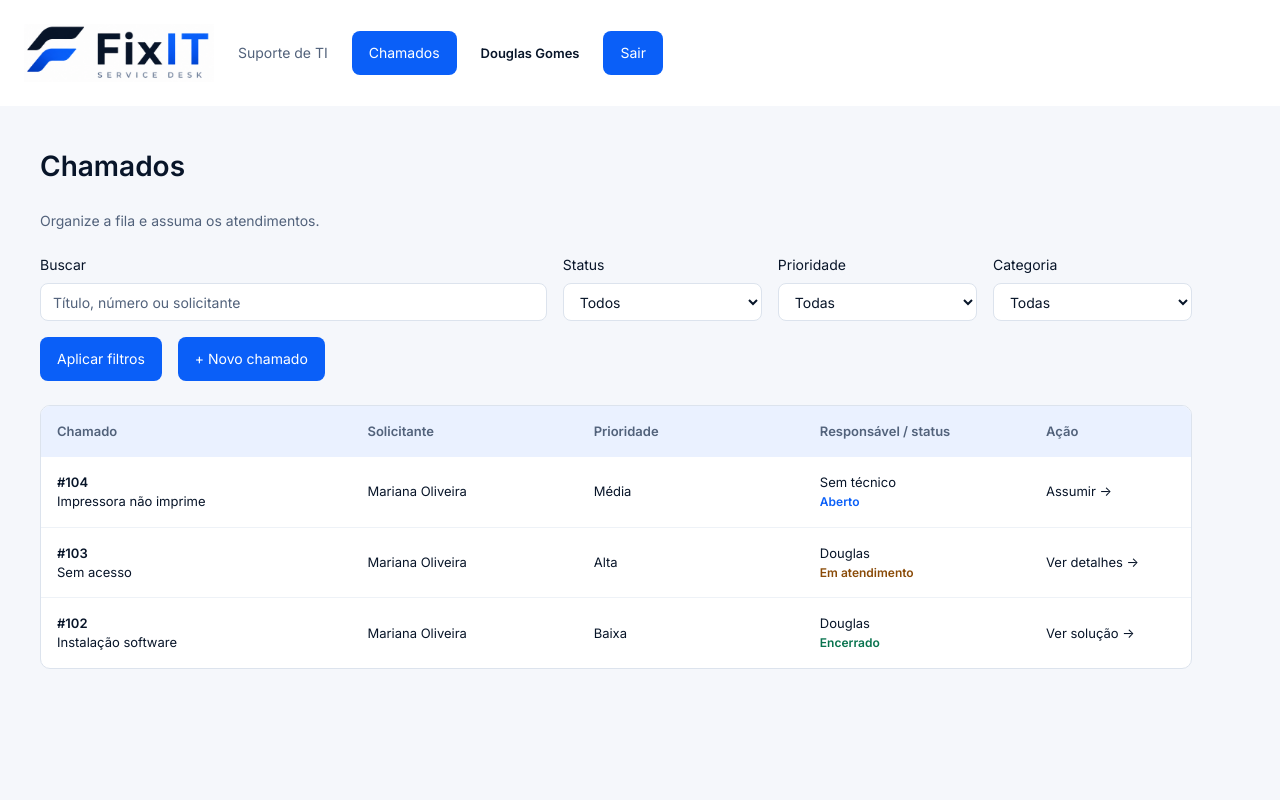
After one commit to senac-time-projetos/FixIT, a PHP site: page /tests/fixtures/technician_preview.php in a window 1280 px wide. The commit adds this page. Run offline with PHP 8.4, Linux system fonts and the light colour scheme.

Commit message:
feat: implementa fluxo visual do técnico

```diff
--- a/frontend/components/header.php
+++ b/frontend/components/header.php
@@ -9,7 +9,9 @@ $assetBase = $assetBase ?? '..';
 $currentUserName = trim((string) ($currentUserName ?? ''));
 $headerActive = (string) ($headerActive ?? '');
 $isAuthenticated = $currentUserName !== '';
-$homeUrl = $isAuthenticated ? $assetBase . '/pages/meus-chamados.php' : $assetBase . '/index.php';
+$headerNavLabel = trim((string) ($headerNavLabel ?? 'Meus chamados'));
+$headerNavPath = (string) ($headerNavPath ?? '/pages/meus-chamados.php');
+$homeUrl = $isAuthenticated ? $assetBase . $headerNavPath : $assetBase . '/index.php';
 ?>
 <header class="app-header<?= $isAuthenticated ? ' app-header--authenticated' : '' ?>">
     <a class="app-brand" href="<?= htmlspecialchars($homeUrl, ENT_QUOTES, 'UTF-8') ?>" aria-label="FixIT — página inicial">
@@ -26,8 +28,8 @@ $homeUrl = $isAuthenticated ? $assetBase . '/pages/meus-chamados.php' : $assetBa
     <p class="app-header__context">Suporte de TI</p>
     <?php if ($isAuthenticated): ?>
         <nav class="app-header__nav" aria-label="Navegação principal">
-            <a class="button button--primary<?= $headerActive === 'tickets' ? ' is-active' : '' ?>" href="<?= htmlspecialchars($assetBase . '/pages/meus-chamados.php', ENT_QUOTES, 'UTF-8') ?>">
-                Meus chamados
+            <a class="button button--primary<?= $headerActive === 'tickets' ? ' is-active' : '' ?>" href="<?= htmlspecialchars($assetBase . $headerNavPath, ENT_QUOTES, 'UTF-8') ?>">
+                <?= htmlspecialchars($headerNavLabel, ENT_QUOTES, 'UTF-8') ?>
             </a>
         </nav>
         <div class="app-header__account">
--- a/frontend/css/styles.css
+++ b/frontend/css/styles.css
@@ -257,6 +257,10 @@ body {
     padding: 40px;
 }
 
+.app-content > * {
+    max-width: 100%;
+}
+
 .page-heading {
     display: flex;
     flex-direction: column;
@@ -317,6 +321,16 @@ body {
     height: 44px;
 }
 
+.filter-bar--technician {
+    grid-template-columns: minmax(260px, 1.4fr) repeat(3, minmax(140px, 0.55fr));
+}
+
+.filter-bar__actions {
+    display: flex;
+    grid-column: 1 / -1;
+    gap: 16px;
+}
+
 .ticket-table-wrap {
     width: min(100%, 1152px);
     overflow: hidden;
@@ -357,6 +371,28 @@ body {
 .ticket-table a:hover {
     color: var(--color-primary);
     text-decoration: underline;
+}
+
+.ticket-table--technician th:first-child {
+    width: 27%;
+}
+
+.ticket-table--technician th:last-child {
+    width: 14%;
+}
+
+.status-inline {
+    color: var(--color-primary);
+    font-size: 12px;
+    font-weight: 600;
+}
+
+.status-inline--em_atendimento {
+    color: #8a4b08;
+}
+
+.status-inline--encerrado {
+    color: #08734e;
 }
 
 .ticket-cards {
--- /dev/null
+++ b/frontend/pages/chamados.php
@@ -0,0 +1,141 @@
+<?php
+declare(strict_types=1);
+
+require_once __DIR__ . '/../components/view_helpers.php';
+
+$currentUserName = trim((string) ($currentUserName ?? 'Técnico'));
+$tickets = is_array($tickets ?? null) ? $tickets : [];
+$categories = is_array($categories ?? null) ? $categories : [];
+$query = mb_substr(trim((string) ($_GET['q'] ?? '')), 0, 120);
+$statusFilter = (string) ($_GET['status'] ?? 'todos');
+$priorityFilter = (string) ($_GET['priority'] ?? 'todas');
+$categoryFilter = (string) ($_GET['category'] ?? 'todas');
+
+if (!in_array($statusFilter, ['todos', 'aberto', 'em_atendimento', 'encerrado'], true)) {
+    $statusFilter = 'todos';
+}
+if (!in_array($priorityFilter, ['todas', 'baixa', 'media', 'alta'], true)) {
+    $priorityFilter = 'todas';
+}
+if ($categoryFilter !== 'todas' && !array_key_exists($categoryFilter, $categories)) {
+    $categoryFilter = 'todas';
+}
+
+$visibleTickets = array_values(array_filter($tickets, static function (array $ticket) use ($query, $statusFilter, $priorityFilter, $categoryFilter): bool {
+    if ($statusFilter !== 'todos' && ($ticket['status'] ?? '') !== $statusFilter) {
+        return false;
+    }
+    if ($priorityFilter !== 'todas' && ($ticket['priority'] ?? '') !== $priorityFilter) {
+        return false;
+    }
+    $ticketCategoryKey = (string) ($ticket['category_key'] ?? '');
+    if ($categoryFilter !== 'todas' && $ticketCategoryKey !== $categoryFilter) {
+        return false;
+    }
+    if ($query === '') {
+        return true;
+    }
+    $haystack = implode(' ', [(string) ($ticket['number'] ?? ''), (string) ($ticket['title'] ?? ''), (string) ($ticket['requester'] ?? '')]);
+    return mb_stripos($haystack, $query) !== false;
+}));
+
+$assetBase = $assetBase ?? '..';
+$pageBase = $pageBase ?? '.';
+$headerActive = 'tickets';
+$headerNavLabel = 'Chamados';
+$headerNavPath = '/pages/chamados.php';
+?>
+<!doctype html>
+<html lang="pt-BR">
+<head>
+    <meta charset="utf-8">
+    <meta name="viewport" content="width=device-width, initial-scale=1">
+    <meta name="description" content="Organize e acompanhe a fila de chamados do FixIT.">
+    <title>Chamados — FixIT</title>
+    <link rel="preconnect" href="https://fonts.googleapis.com">
+    <link rel="preconnect" href="https://fonts.gstatic.com" crossorigin>
+    <link href="https://fonts.googleapis.com/css2?family=Inter:wght@400;600&amp;display=swap" rel="stylesheet">
+    <link rel="stylesheet" href="<?= fixit_e($assetBase) ?>/css/styles.css">
+</head>
+<body class="fixit-page">
+    <?php require __DIR__ . '/../components/header.php'; ?>
+    <main class="app-content technician-content">
+        <div class="page-heading">
+            <h1>Chamados</h1>
+            <p>Organize a fila e assuma os atendimentos.</p>
+        </div>
+
+        <form class="filter-bar filter-bar--technician" method="get" action="<?= fixit_e($pageBase) ?>/chamados.php" role="search">
+            <div class="form-field form-field--compact">
+                <label for="q">Buscar</label>
+                <input id="q" name="q" type="search" maxlength="120" placeholder="Título, número ou solicitante" value="<?= fixit_e($query) ?>">
+            </div>
+            <div class="form-field form-field--compact">
+                <label for="status">Status</label>
+                <select id="status" name="status">
+                    <?php foreach (['todos' => 'Todos', 'aberto' => 'Aberto', 'em_atendimento' => 'Em atendimento', 'encerrado' => 'Encerrado'] as $value => $label): ?>
+                        <option value="<?= fixit_e($value) ?>"<?= $statusFilter === $value ? ' selected' : '' ?>><?= fixit_e($label) ?></option>
+                    <?php endforeach; ?>
+                </select>
+            </div>
+            <div class="form-field form-field--compact">
+                <label for="priority">Prioridade</label>
+                <select id="priority" name="priority">
+                    <?php foreach (['todas' => 'Todas', 'baixa' => 'Baixa', 'media' => 'Média', 'alta' => 'Alta'] as $value => $label): ?>
+                        <option value="<?= fixit_e($value) ?>"<?= $priorityFilter === $value ? ' selected' : '' ?>><?= fixit_e($label) ?></option>
+                    <?php endforeach; ?>
+                </select>
+            </div>
+            <div class="form-field form-field--compact">
+                <label for="category">Categoria</label>
+                <select id="category" name="category">
+                    <option value="todas">Todas</option>
+                    <?php foreach ($categories as $value => $label): ?><option value="<?= fixit_e($value) ?>"<?= $categoryFilter === (string) $value ? ' selected' : '' ?>><?= fixit_e($label) ?></option><?php endforeach; ?>
+                </select>
+            </div>
+            <div class="filter-bar__actions">
+                <button class="button button--primary" type="submit">Aplicar filtros</button>
+                <a class="button button--primary" href="<?= fixit_e($pageBase) ?>/novo-chamado.php">+ Novo chamado</a>
+            </div>
+        </form>
+
+        <?php if ($visibleTickets === []): ?>
+            <section class="empty-state" aria-labelledby="empty-title">
+                <h2 id="empty-title">Nenhum chamado encontrado</h2>
+                <p><?= $tickets === [] ? 'A fila está vazia no momento.' : 'Tente alterar a busca ou os filtros.' ?></p>
+            </section>
+        <?php else: ?>
+            <div class="ticket-table-wrap">
+                <table class="ticket-table ticket-table--technician">
+                    <thead><tr><th>Chamado</th><th>Solicitante</th><th>Prioridade</th><th>Responsável / status</th><th>Ação</th></tr></thead>
+                    <tbody>
+                    <?php foreach ($visibleTickets as $ticket):
+                        $canAssume = ($ticket['status'] ?? '') === 'aberto' && empty($ticket['assignee']);
+                        $actionLabel = $canAssume ? 'Assumir' : (($ticket['status'] ?? '') === 'encerrado' ? 'Ver solução' : 'Ver detalhes');
+                        $actionPage = $canAssume || ($ticket['status'] ?? '') === 'em_atendimento' ? 'atender-chamado.php' : 'chamado.php';
+                    ?>
+                        <tr>
+                            <td><strong>#<?= fixit_e($ticket['number'] ?? '') ?></strong><br><?= fixit_e($ticket['title'] ?? '') ?></td>
+                            <td><?= fixit_e($ticket['requester'] ?? '') ?></td>
+                            <td><?= fixit_e(fixit_priority_label((string) ($ticket['priority'] ?? ''))) ?></td>
+                            <td><?= !empty($ticket['assignee']) ? fixit_e($ticket['assignee']) : 'Sem técnico' ?><br><span class="status-inline status-inline--<?= fixit_e($ticket['status'] ?? '') ?>"><?= fixit_e(fixit_status_label((string) ($ticket['status'] ?? ''))) ?></span></td>
+                            <td><a href="<?= fixit_e($pageBase . '/' . $actionPage) ?>?id=<?= rawurlencode((string) ($ticket['id'] ?? '')) ?>"><?= fixit_e($actionLabel) ?> →</a></td>
+                        </tr>
+                    <?php endforeach; ?>
+                    </tbody>
+                </table>
+            </div>
+            <section class="ticket-cards" aria-label="Chamados">
+                <?php foreach ($visibleTickets as $ticket): $canAssume = ($ticket['status'] ?? '') === 'aberto' && empty($ticket['assignee']); ?>
+                    <article class="ticket-card">
+                        <span class="status-badge status-badge--<?= fixit_e($ticket['status'] ?? '') ?>"><?= fixit_e(fixit_status_label((string) ($ticket['status'] ?? ''))) ?></span>
+                        <h2>#<?= fixit_e($ticket['number'] ?? '') ?> • <?= fixit_e($ticket['title'] ?? '') ?></h2>
+                        <p><?= fixit_e($ticket['requester'] ?? '') ?> • Prioridade <?= mb_strtolower(fixit_e(fixit_priority_label((string) ($ticket['priority'] ?? ''))), 'UTF-8') ?></p>
+                        <a class="button button--primary" href="<?= fixit_e($pageBase) ?>/<?= $canAssume || ($ticket['status'] ?? '') === 'em_atendimento' ? 'atender-chamado.php' : 'chamado.php' ?>?id=<?= rawurlencode((string) ($ticket['id'] ?? '')) ?>"><?= $canAssume ? 'Assumir chamado' : 'Ver detalhes' ?></a>
+                    </article>
+                <?php endforeach; ?>
+            </section>
+        <?php endif; ?>
+    </main>
+</body>
+</html>
--- /dev/null
+++ b/tests/fixtures/technician_preview.php
@@ -0,0 +1,50 @@
+<?php
+declare(strict_types=1);
+
+$screen = (string) ($_GET['screen'] ?? 'queue');
+$assetBase = '/frontend';
+$pageBase = '/frontend/pages';
+$currentUserName = $screen === 'closed' ? 'Mariana Oliveira' : 'Douglas Gomes';
+$currentTechnicianId = 7;
+$categories = ['impressora' => 'Impressora', 'acesso' => 'Acesso', 'software' => 'Software'];
+$base = [
+    'id' => 104, 'number' => 104, 'title' => 'Impressora não imprime', 'requester' => 'Mariana Oliveira',
+    'department' => 'Administrativo', 'category' => 'Impressora', 'category_key' => 'impressora',
+    'priority' => 'media', 'status' => 'aberto', 'description' => 'A impressora do administrativo está ligada, mas não imprime desde esta manhã.',
+    'assignee' => null, 'assignee_id' => null,
+    'history' => [['date' => '16/10, 09:00', 'text' => 'Mariana abriu este chamado.']],
+];
+
+if ($screen === 'queue') {
+    $tickets = [
+        $base,
+        array_merge($base, ['id' => 103, 'number' => 103, 'title' => 'Sem acesso', 'category' => 'Acesso', 'category_key' => 'acesso', 'priority' => 'alta', 'status' => 'em_atendimento', 'assignee' => 'Douglas', 'assignee_id' => 7]),
+        array_merge($base, ['id' => 102, 'number' => 102, 'title' => 'Instalação software', 'category' => 'Software', 'category_key' => 'software', 'priority' => 'baixa', 'status' => 'encerrado', 'assignee' => 'Douglas', 'assignee_id' => 7]),
+    ];
+    require dirname(__DIR__, 2) . '/frontend/pages/chamados.php';
+    return;
+}
+
+$ticket = $base;
+if ($screen === 'service') {
+    $ticket['status'] = 'em_atendimento';
+    $ticket['assignee'] = 'Douglas Gomes';
+    $ticket['assignee_id'] = 7;
+    require dirname(__DIR__, 2) . '/frontend/pages/atender-chamado.php';
+    return;
+}
+if ($screen === 'closed') {
+    $ticket['status'] = 'encerrado';
+    $ticket['assignee'] = 'Douglas Gomes';
+    $ticket['assignee_id'] = 7;
+    $ticket['solution'] = 'Cabo USB reconectado e fila de impressão reiniciada. A impressão de teste foi concluída com sucesso.';
+    $ticket['resolved_by'] = 'Douglas Gomes';
+    $ticket['resolved_at'] = '16/10, 10:00';
+    $ticket['history'][] = ['date' => '16/10, 09:15', 'text' => 'Douglas assumiu o atendimento.'];
+    $ticket['history'][] = ['date' => '16/10, 09:40', 'text' => 'Conexão e fila de impressão verificadas.'];
+    $ticket['history'][] = ['date' => '16/10, 10:00', 'text' => 'Chamado encerrado com solução registrada.'];
+    require dirname(__DIR__, 2) . '/frontend/pages/chamado.php';
+    return;
+}
+
+require dirname(__DIR__, 2) . '/frontend/pages/atender-chamado.php';
```
Also changed, not shown: other parts of frontend/css/styles.css (+91 -0 lines), docs/specs/tasks/ISSUE-15-technician-flow.md (+8 -8 lines), frontend/pages/atender-chamado.php (added, +97 -0 lines), frontend/pages/chamado.php (+14 -4 lines), tests/technician_flow_test.php (added, +104 -0 lines).
